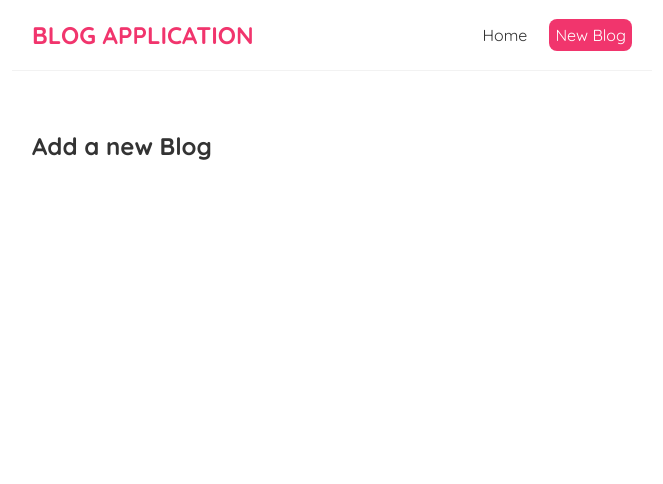
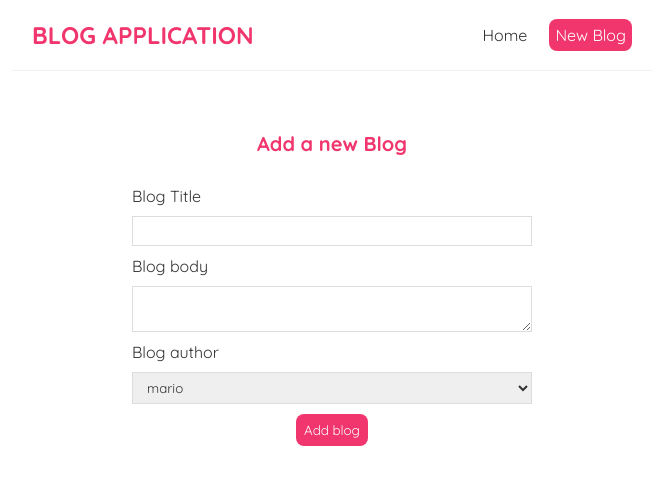
Before and after one commit to raaghavgupta2020/blog-app, a React (Create React App) app: page /create in a window 1280 px wide. Shown: the top 484 px of the page, without its empty margins (308-971 px from the left). Built offline with nearby package versions, Linux system fonts and the light colour scheme.

Commit message:
StartingWithPostRequest

```diff
--- a/src/App.js
+++ b/src/App.js
@@ -4,6 +4,7 @@ import Home from './Home';
 import Homee from './Homee';
 import {BrowserRouter as Router , Route  , Switch} from 'react-router-dom';
 import Create from './Create';
+import BlogDetails from './BlogDetails';
 
 function App() { //App component is also called the root component
   //It is the first component which gets rendered through the DOM
@@ -35,6 +36,10 @@ function App() { //App component is also called the root component
             <Route exact path="/">
               <Homee/>
             </Route>
+            <Route exact path="/blogs/:id">
+              {/* this id here is called the route paramater*/}
+              <BlogDetails/>
+            </Route>
           </Switch>
 
           {/* <h1>App Component</h1>
--- /dev/null
+++ b/src/BlogDetails.js
@@ -0,0 +1,24 @@
+import { useParams } from "react-router-dom";
+import useFetch from "./useFetch";
+
+//we grab the route parameter using a hook called as useParams
+const BlogDetails = () => {
+    const { id } = useParams() //id is the name of the route parameter
+    const {data:blog ,error,isPending} = useFetch("http://localhost:8000/blogs/" + id);
+    return (
+        <div className="blog-details">
+            {/* <h2>Blog Details - {id} </h2> */}
+            {isPending && <div>Loading...</div>}
+            {error && <div>{error}</div>}
+            {blog && (
+                <article>
+                    <h2>{blog.title}</h2>
+                    <p>Written by {blog.author}</p>
+                    <div>{blog.body}</div>
+                </article>
+            )}
+        </div>
+    );
+}
+
+export default BlogDetails;
--- a/src/BlogList.js
+++ b/src/BlogList.js
@@ -2,16 +2,19 @@
     // const blogs = props.blogs;
     // const title = props.title
 //we can also directly type like this
-const BlogList = ({blogs , title , handleDelete}) => {  //then we dont have to define any variable separately
-
+// const BlogList = ({blogs , title , handleDelete}) => {  //then we dont have to define any variable separately
+import { Link } from "react-router-dom";
+const BlogList = ({blogs , title }) => {
     return (
         <div className="blog-list">
             <h1>{title}</h1>
             {blogs.map((blog)=>(
                 <div className="blog-preview" key={blog.id}>
-                    <h2>{blog.title}</h2>
-                    <p>Written by {blog.author}</p>
-                    <button onClick={()=>(handleDelete(blog.id))}>Delete blog temporarily</button>
+                    <Link to = {`/blogs/${blog.id}`}>
+                        <h2>{blog.title}</h2>
+                        <p>Written by {blog.author}</p>
+                    </Link>
+                    {/* <button onClick={()=>(handleDelete(blog.id))}>Delete blog temporarily</button>  */}
                     {/* we will delete blog wrt the id , Now we cannot create this handleDelete function here
                         We should actually create it where we have the blogs array itself
                         And we must then pass it as a prop to use it here */}
--- a/src/Create.js
+++ b/src/Create.js
@@ -1,7 +1,51 @@
+import { useState } from "react";
+
 const Create = () => {
+    const [title , setTitle] = useState('');
+    const [body , setBody] = useState('');
+    const [author , setAuthor] = useState('mario');
+
+    const handleSubmit = (e) => {
+        e.preventDefault(); //prevents the form from submitting by default
+        const blog = {title , body , author};
+        //creating this object to be sent to the server to be added in the database , in our case (json file )
+        console.log(blog);
+    }
     return (
         <div className="create">
             <h2>Add a new Blog</h2>
+            <form onSubmit={handleSubmit}>
+                <label>Blog Title </label>
+                <input
+                    type="text"
+                    required
+                    value={title}
+                    onChange={(e)=>{
+                        setTitle(e.target.value);//acts like a 2 way binding
+                    }}
+                    //as we type anything in the text, setTitle is triggered hence title changes dynamically , which in turn is equal to value , hence value changes dynamically and so on
+                />
+                <label>Blog body </label>
+                <textarea
+                    required
+                    value={body}
+                    onChange={(e)=>{
+                        setBody(e.target.value)
+                    }}>
+                </textarea>
+                <label>Blog author</label>
+                <select
+                    value={author}
+                    onChange={(e)=>{setAuthor(e.target.value)}}
+                >
+                    <option value="mario">mario</option>
+                    <option value="yoshi">yoshi</option>
+                </select>
+                <button >Add blog</button>
+            </form>
+            {/* <h1>{title}</h1>
+            <h1>{author}</h1>
+            <h1>{body}</h1> */}
         </div>
     );
 }
--- a/src/Homee.js
+++ b/src/Homee.js
@@ -37,12 +37,12 @@ const Homee = () => {
 
     // const[error , setError] = useState(null)
 
-    const handleDelete = (id) => {
-        const newBlogs = blogs.filter((blog)=>(
-            blog.id!==id
-        ))
-        setBlogs(newBlogs);
-    }
+    // const handleDelete = (id) => {
+    //     const newBlogs = blogs.filter((blog)=>(
+    //         blog.id!==id
+    //     ))
+    //     setBlogs(newBlogs);
+    // }
 
     //this function will fire on every render
     //if we bychances change the state in useEffect function we will be struck in a continuous LOOP
@@ -144,13 +144,21 @@ const Homee = () => {
 
             {/* here we are changing the state */}
 
+            {/* if isPending is true we will show a div */}
+
+            {/* <div className="fetchingdata">
+                {error && <div>{error}</div>} */}
+                {/* {isPending && <div>Loading... Fetching data from API</div>}
+                {blogs &&  <BlogList blogs={blogs} title={"Blogs"} handleDelete={handleDelete}/>}
+            </div> */}
+            {/* as we have put this blogs && and we have covered the thing with a {} , it means it is a conditional statement */}
+
             <div className="fetchingdata">
                 {error && <div>{error}</div>}
                 {/* if isPending is true we will show a div */}
                 {isPending && <div>Loading... Fetching data from API</div>}
-                {blogs &&  <BlogList blogs={blogs} title={"Blogs"} handleDelete={handleDelete}/>}
+                {blogs &&  <BlogList blogs={blogs} title={"Blogs"} />}
             </div>
-            {/* as we have put this blogs && and we have covered the thing with a {} , it means it is a conditional statement */}
 
 
         </div>
--- a/src/index.css
+++ b/src/index.css
@@ -51,6 +51,56 @@
 }
 
 
+/* blog details page */
+.blog-details h2 {
+  font-size: 20px;
+  color: #f1356d;
+  margin-bottom: 10px;
+}
+.blog-details div {
+  margin: 20px 0;
+}
+.blog-details button {
+  background: #f1356d;
+  color: #fff;
+  border: 0;
+  padding: 8px;
+  border-radius: 8px;
+  cursor: pointer;
+}
+
+/* create new blog form */
+.create {
+  max-width: 400px;
+  margin: 0 auto;
+  text-align: center;
+}
+.create label {
+  text-align: left;
+  display: block;
+}
+.create h2 {
+  font-size: 20px;
+  color: #f1356d;
+  margin-bottom: 30px;
+}
+.create input, .create textarea, .create select {
+  width: 100%;
+  padding: 6px 10px;
+  margin: 10px 0;
+  border: 1px solid #ddd;
+  box-sizing: border-box;
+  display: block;
+}
+.create button {
+  background: #f1356d;
+  color: #fff;
+  border: 0;
+  padding: 8px;
+  border-radius: 8px;
+  cursor: pointer;
+}
+
 
 
 
--- a/src/useFetch.js
+++ b/src/useFetch.js
@@ -4,6 +4,13 @@
 
 //we will create a function which will itself be the hook
 //A custom hook in react must start with 'use'
+
+//Now we will get an error when we immediately shift between new blog and home
+//Error is beacause when we click home , fetching starts but if we suddenly click on new blog , the fetch is till going on
+//and it tries to display results on the screen but now the HOME component is unmounted hence error occurs.
+//to resolve this -> we will use CleanUp function , we just have to return it . WHEN THE COMPONENT WHICH IS USING THE USEEFFECT HOOK UNMOUNTS , THIS CLEANUP FUNCTION FIRES
+//we will also create
+
 
 import { useState , useEffect } from "react";
 
@@ -14,8 +21,13 @@ const useFetch = (url) => {
     const[error , setError] = useState(null)
 
     useEffect(()=>{
+
+        //we will create an ABORT CONTROLLER , to stop the fetch when the state changes
+        const abortCont = new AbortController();// we can associate abort controller with a particular fecth request
+        //to associate we have to give in fetch argument -> signal : abortCont.signal
+
         setTimeout(()=>{
-            fetch(url)
+            fetch(url , {signal : abortCont.signal})
             .then((res)=>{
                 if(!res.ok){
                     throw Error('could not fetch the data for that resource')
@@ -28,11 +40,22 @@ const useFetch = (url) => {
                 setError(null)
             })
             .catch((err)=>{
-                setError(err.message)
-                setIsPending(false)
+                if(err.name === 'AbortError'){
+                    console.log('fetch aborted')
+                }else{
+                    setError(err.message)
+                    setIsPending(false)
+                }
             })
 
-        }, 2000)
+        }, 1000)
+
+        //CLEANUP , this runs when the component using this useEffect is unmounted
+        return ()=> abortCont.abort();
+        //aborts whatever fetch it is associated with
+        //but when we abort the fetch , an error is given by react and when we are catching the error above , we are changing some states and hence again we are trying to change the state in the unmounted component
+        //which is again the same problem .Hence we have to prevent the states from changing when we catch a particular error which is AbortError
+
     },[url]); //whenever the url changes , the code is re-rendered to get the data wrt the newly passed api
 
     return {data , isPending , error};
```
